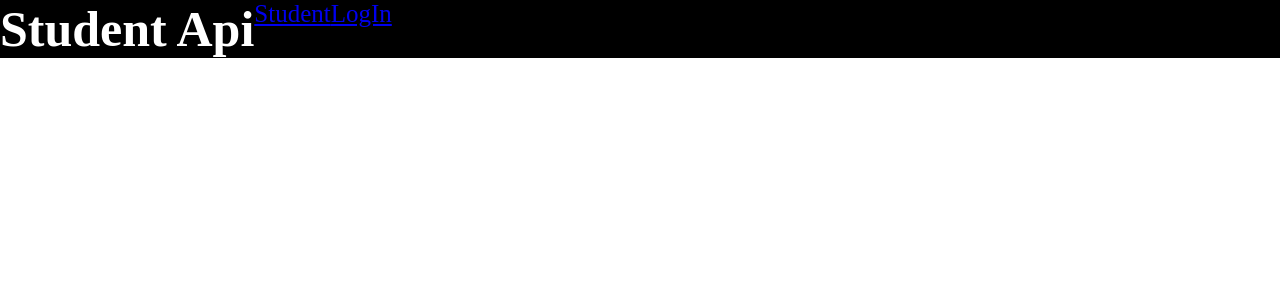
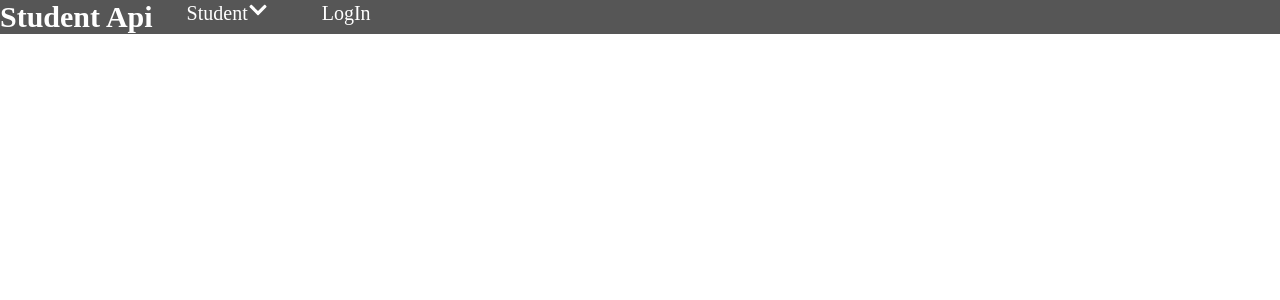
Before and after one commit to MBUDA-BRANICE-NJIRA/Log-In-Form-Consuming-Student-Api, a React (Create React App) app: page / in a window 1280 px wide. Shown: the top 300 px of the page. Built offline with nearby package versions, Linux system fonts and the light colour scheme.

Commit message:
Imported the react icons

```diff
--- a/src/components/Navbar.js
+++ b/src/components/Navbar.js
@@ -1,12 +1,13 @@
 import { Link } from "react-router-dom";
 import React from 'react';
+import { FaChevronDown } from "react-icons/fa";
 
 function Navbarcompo() {
   return (
     <div className="navbar">
       <h1>Student Api</h1>
       <div className="links">
-        <Link to="/AddStudent" className="nav_links">Student</Link>
+        <Link to="/AddStudent" className="nav_links">Student<FaChevronDown /></Link>
         <Link to="/LogInForm" className="nav_links">LogIn</Link>
       </div>
     </div>
--- a/src/index.css
+++ b/src/index.css
@@ -5,8 +5,21 @@
 }
 .navbar{
   display: flex;
-  background-color: black;
+  background-color:  rgba(0, 0, 0, 0.664);
   color: white;
   font-family: 'Times New Roman', Times, serif;
-  font-size: 25px;
+  font-size: 15px;
 }
+.navbar .nav_links{
+  margin-left: 14px;
+  margin-top: 40px;
+  padding: 20px;
+  color: white;
+  text-align: center;
+  text-decoration: none;
+  font-size: 20px;
+}
+.nav_links{
+  margin-left: 14px;
+  margin-top: 30px;
+}
```
